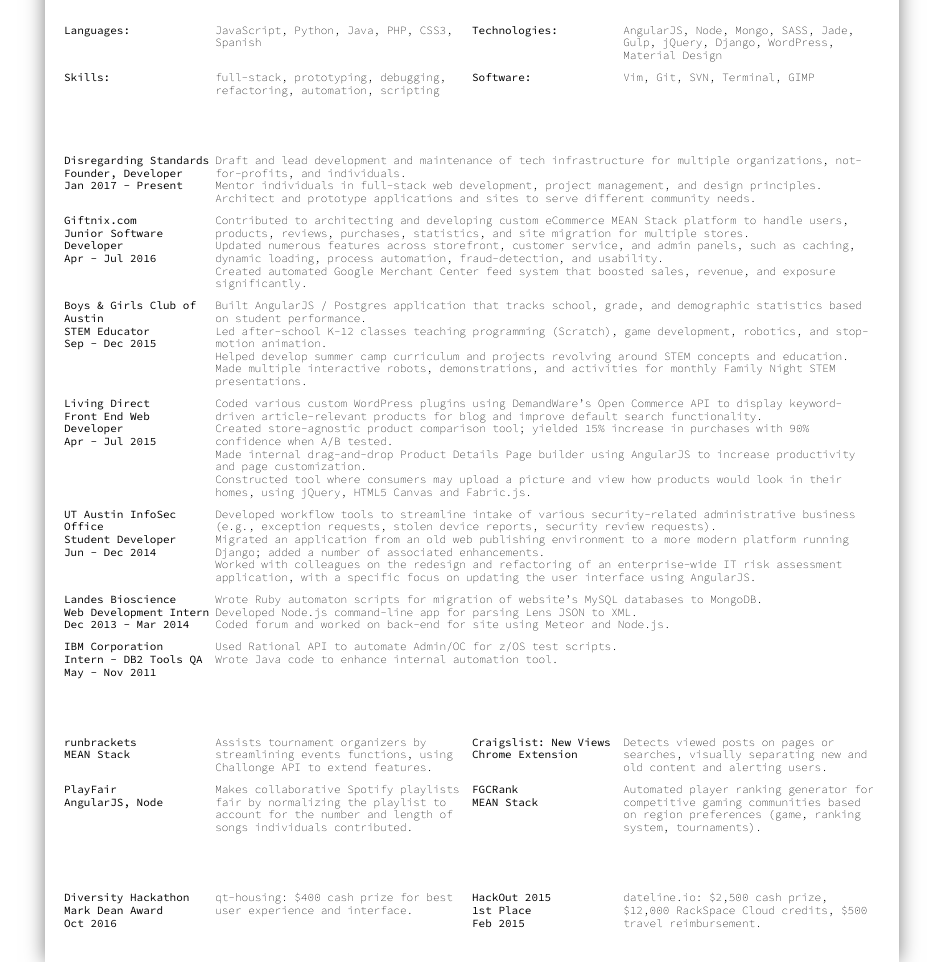
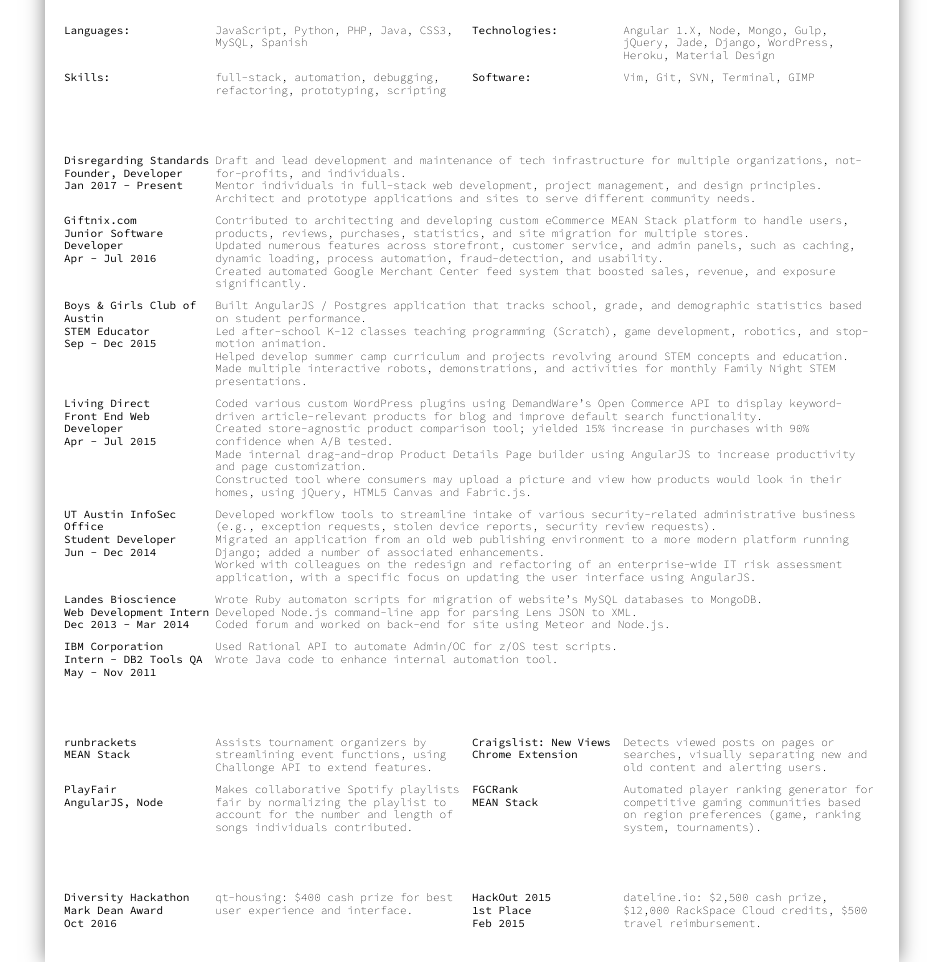
Before and after one commit to sissyliberation/css-resume, a website: page index.html in a window 1280 px wide. Shown: the part 132-1094 px from the top of the page, without its empty margins (168-1111 px from the left). Drawn offline with Linux system fonts and the light colour scheme.

Commit message:
update skills

```diff
--- a/index.html
+++ b/index.html
@@ -35,17 +35,17 @@
     <section class="skills">
       <div class="skill">
         <div class="type">Languages:</div>
-        <div class="detail">JavaScript, Python, Java, PHP, CSS3, Spanish </div>
+        <div class="detail">JavaScript, Python, PHP, Java, CSS3, MySQL,  Spanish </div>
       </div>
 
       <div class="skill">
         <div class="type">Technologies:</div>
-        <div class="detail">AngularJS, Node, Mongo, SASS, Jade, Gulp, jQuery, Django, WordPress, Material Design</div>
+        <div class="detail">Angular 1.X, Node, Mongo, Gulp, jQuery, Jade, Django, WordPress, Heroku, Material Design</div>
       </div>
 
       <div class="skill">
         <div class="type">Skills:</div>
-        <div class="detail">full-stack, prototyping, debugging, refactoring, automation, scripting</div>
+        <div class="detail">full-stack, automation, debugging, refactoring, prototyping, scripting</div>
       </div>
 
       <div class="skill">
@@ -158,7 +158,7 @@
           <div>runbrackets</div>
           <div>MEAN Stack</div>
         </div>
-        <div class="detail">Assists tournament organizers by streamlining events functions, using Challonge API to extend features.</div>
+        <div class="detail">Assists tournament organizers by streamlining event functions, using Challonge API to extend features.</div>
       </div>
       <div class="project">
         <div class="type">
```
